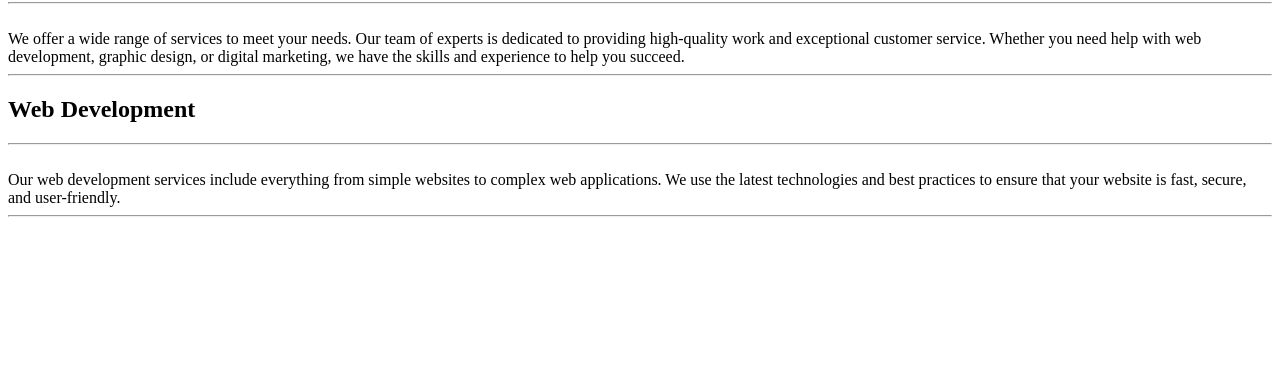
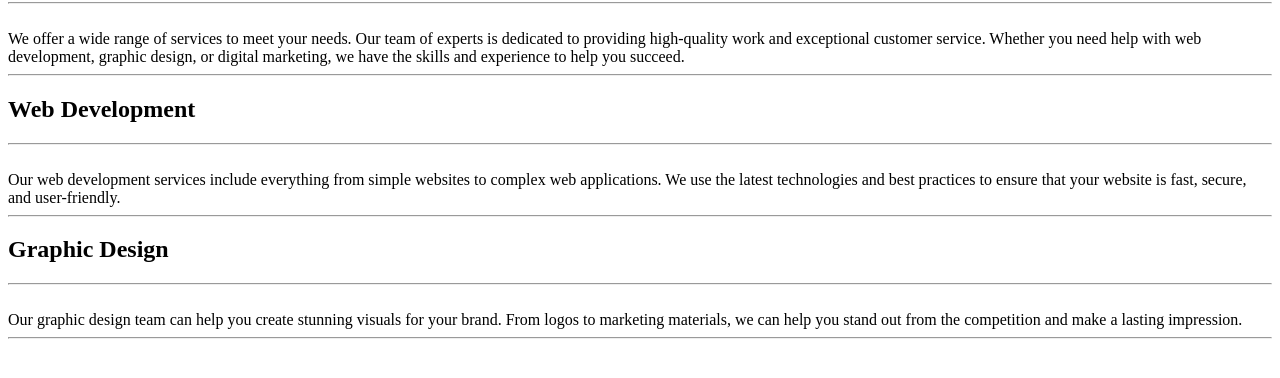
Before and after one commit to siddhikharde/assignment5, a plain HTML site: page services.html in a window 1280 px wide. Shown: the part 240-618 px from the top of the page. Drawn offline with Linux system fonts and the light colour scheme.

Commit message:
content added in service page

```diff
--- a/services.html
+++ b/services.html
@@ -24,6 +24,10 @@
     <p><hr><br>
         Our web development services include everything from simple websites to complex web applications. We use the latest technologies and best practices to ensure that your website is fast, secure, and user-friendly.<br><hr>
     </p>
+    <h2>Graphic Design</h2>
+    <p><hr><br>
+        Our graphic design team can help you create stunning visuals for your brand. From logos to marketing materials, we can help you stand out from the competition and make a lasting impression.<br><hr>
+    </p>
 
 </body>
 </html>
```
